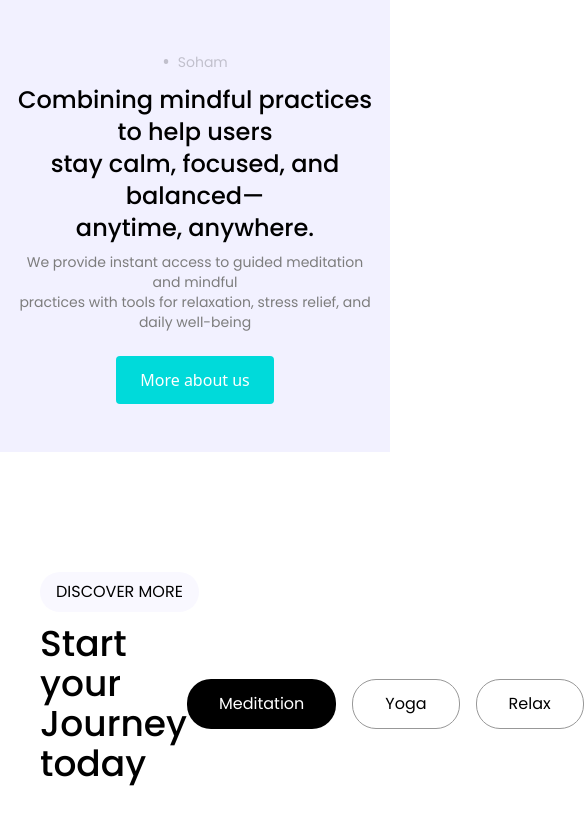
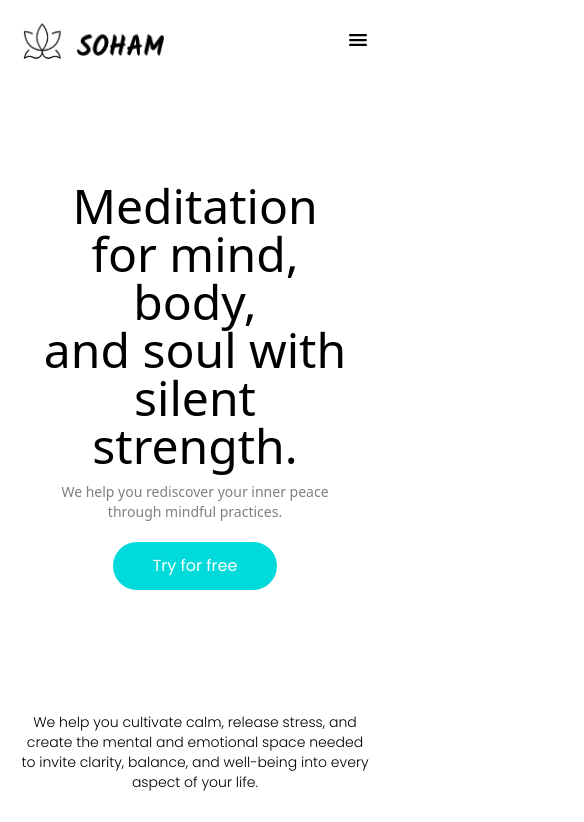
Before and after one commit to Neeschal1/Soham-web, a React (Vite) app: page / in a window 390 px wide. Shown: the top 822 px of the page, 584 px wide, since content can reach past the window. Built offline with nearby package versions, Linux system fonts and the light colour scheme.

Commit message:
responsive hero

```diff
--- a/src/components/landing/hero.jsx
+++ b/src/components/landing/hero.jsx
@@ -1,12 +1,67 @@
 import React from "react";
 import Backgroundimage from "../../assets/images/hero_background.png";
+import Mobilelogo from "../../assets/images/mobilelogo.png";
 import Users from "../../assets/images/users.png";
 import Navbar from "../../constant/navbar";
 import Fonts from "../../utils/fontsconfig";
+import { IoMenu } from "react-icons/io5";
 
 const Hero = () => {
   return (
-    <div className="hidden lg:flex h-screen w-full bg-cover bg-center flex-col" style={{ backgroundImage: `url(${Backgroundimage})` }}>
+    <div>
+      {/* ------------------ Mobile View ------------------ */}
+      <div className="w-full h-screen bg-cover bg-center flex flex-col items-between justify-between lg:hidden p-5">
+        <div className="flex justify-between">
+          <img className="h-10 w-36" src={Mobilelogo} alt="Logo" />
+          <button>
+            <IoMenu size={24} />
+          </button>
+        </div>
+        <div className="flex flex-col items-center text-center px-5 gap-5">
+          <div>
+            <h1 className="text-5xl text-black font-medium">
+              Meditation for mind, body,
+              <br />
+              and soul with silent strength.
+            </h1>
+            <h3 className="text-sm text-black/50 pt-3 font-normal">
+              We help you rediscover your inner peace through mindful practices.
+            </h3>
+          </div>
+          <div>
+            <button
+              style={Fonts.poppins.regular}
+              className="bg-[#00DADA] py-3 px-10 rounded-full text-white hover:bg-black duration-[800ms]"
+            >
+              Try for free
+            </button>
+          </div>
+        </div>
+        <div className="flex flex-col w-full items-end justify-between pb-8">
+          {/* <div className="gap-3 flex-row items-center flex py-3 rounded-2xl border-t border-l border-black/30 backdrop-blur-xs bg-black/15">
+              <img className="h-15 w-38" src={Users} alt="Users" />
+              <h3 style={Fonts.poppins.light} className="text-black">
+                Trusted by 100+ users
+              </h3>
+            </div> */}
+          <div>
+            <h3
+              style={Fonts.poppins.light}
+              className="text-black text-center text-sm"
+            >
+              We help you cultivate calm, release stress, and create the mental
+              and emotional space needed to invite clarity, balance, and
+              well-being into every aspect of your life.
+            </h3>
+          </div>
+        </div>
+      </div>
+
+      {/* --------------- Desktop View ----------------- */}
+      <div
+        className="hidden lg:flex h-screen w-full bg-cover bg-center flex-col"
+        style={{ backgroundImage: `url(${Backgroundimage})` }}
+      >
         <div className="w-full h-full flex flex-1 flex-col bg-black/5 p-3">
           <Navbar />
 
@@ -16,7 +71,7 @@ const Hero = () => {
               <div>
                 <h1
                   style={Fonts.poppins.medium}
-                className="text-5xl xl:text-7xl text-white"
+                  className="xl:text-7xl text-white"
                 >
                   Meditation for mind, body,
                   <br />
@@ -51,10 +106,7 @@ const Hero = () => {
               </h3>
             </div>
             <div className="py-6 px-10 bg-black/15 backdrop-blur-xs rounded-3xl border-t border-r border-white/30">
-            <h3
-              style={Fonts.poppins.light}
-              className="text-white text-right"
-            >
+              <h3 style={Fonts.poppins.light} className="text-white text-right">
                 We help you cultivate calm, release stress, and create
                 <br /> the mental and emotional space needed to invite
                 <br /> clarity, balance, and well-being into every aspect of
@@ -64,6 +116,7 @@ const Hero = () => {
           </div>
         </div>
       </div>
+    </div>
   );
 };
 
--- a/src/screens/landing.jsx
+++ b/src/screens/landing.jsx
@@ -15,7 +15,7 @@ const Landing = () => {
         <Hero />
         <Moreaboutus />
         <div className="flex flex-col gap-10">
-          <Journey />
+          {/* <Journey /> */}
           <Download />
           <Reflection />
           <Instructors />
```
Also changed, not shown: src/assets/images/mobileherobg.jpg (added), src/assets/images/mobilelogo.png (added). Lines whose indentation alone changed are shown as unchanged.
